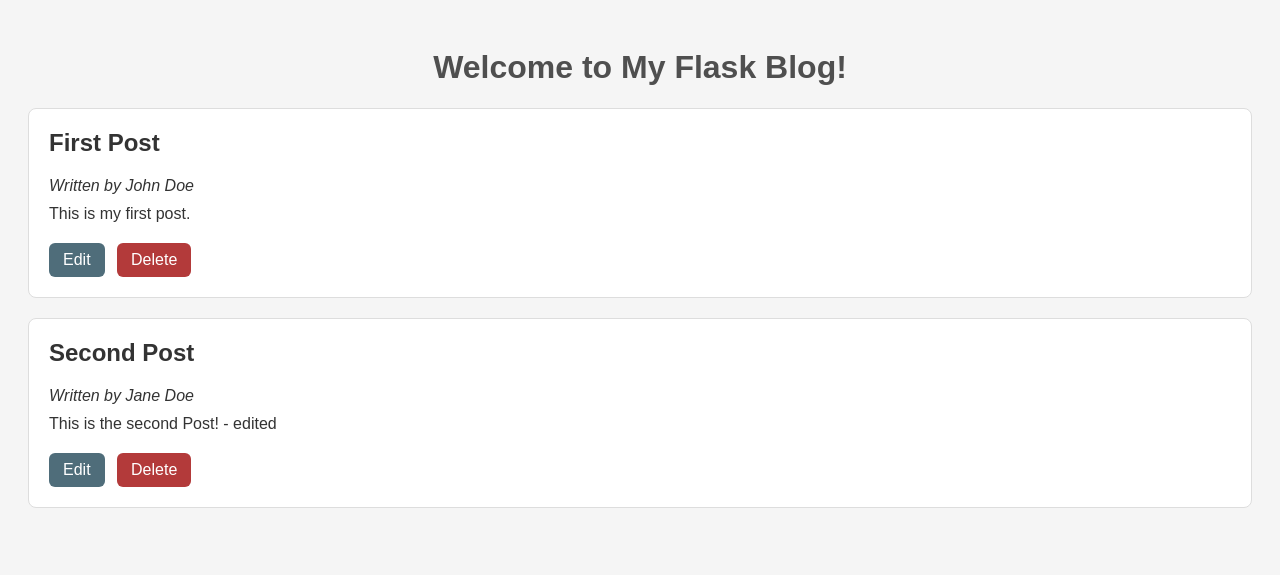
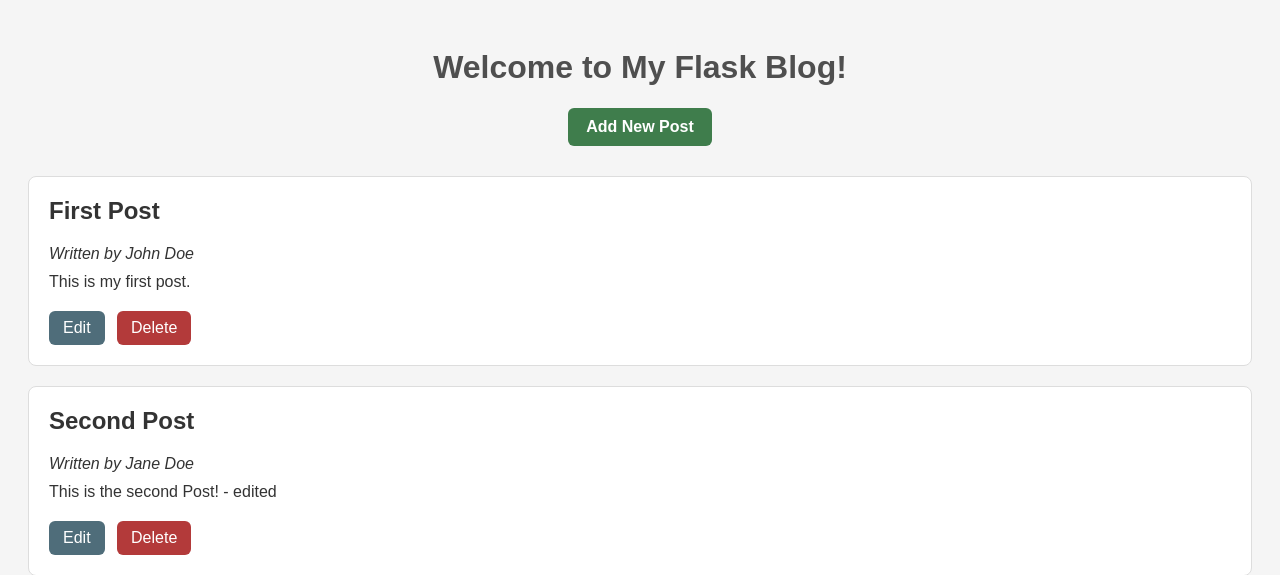
Before and after one commit to sirbalcony/masterblog, a Flask app: page / in a window 1280 px wide. Shown: the top 575 px of the page. Run offline with Flask 3, Linux system fonts and the light colour scheme.

Commit message:
Add 'add new post' button

```diff
--- a/static/style.css
+++ b/static/style.css
@@ -103,3 +103,22 @@ button:hover {
 .delete-button:hover {
     background-color: #8F2E2E;
 }
+
+.add-post-container {
+    text-align: center;
+    margin-bottom: 30px;
+}
+
+.add-button {
+    display: inline-block;
+    padding: 10px 18px;
+    background-color: #3F7D4C;
+    color: white;
+    text-decoration: none;
+    border-radius: 6px;
+    font-weight: bold;
+}
+
+.add-button:hover {
+    background-color: #32643D;
+}
--- a/templates/index.html
+++ b/templates/index.html
@@ -9,6 +9,12 @@
 <body>
 
     <h1>Welcome to My Flask Blog!</h1>
+
+    <div class="add-post-container">
+        <a class="add-button" href="{{ url_for('add') }}">
+            Add New Post
+        </a>
+    </div>
 
     {% for post in posts %}
         <div class="post">
```
